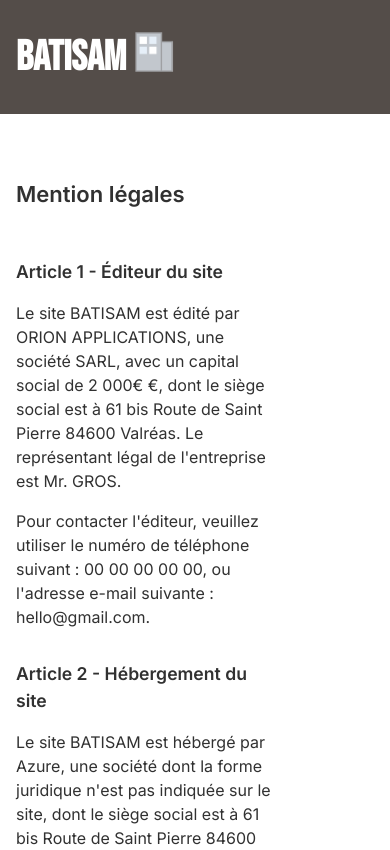
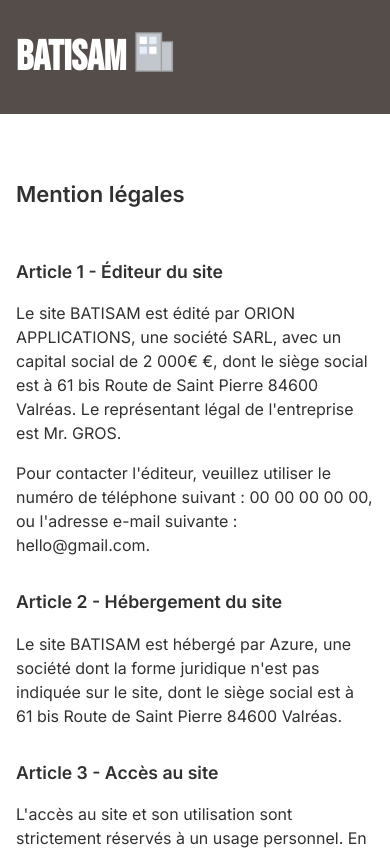
Before and after one commit to mxsgrs/batisam, a Next.js app in the folder batisam-nextjs/: page /mentions-legales in a window 390 px wide. Shown: the top 850 px of the page. Built offline with nearby package versions, Linux system fonts and the light colour scheme.

Commit message:
Mobile max width

```diff
--- a/batisam-nextjs/src/app/mentions-legales/page.tsx
+++ b/batisam-nextjs/src/app/mentions-legales/page.tsx
@@ -8,7 +8,7 @@
 export default function Page() {
     return (
         <div className="max-w-screen-xl mx-auto">
-            <div className="max-w-64 sm:max-w-xl md:max-w-2xl py-16 mx-4">
+            <div className="sm:max-w-xl md:max-w-2xl py-16 mx-4">
                 <h1 className="text-[1.375rem] font-semibold">{"Mention légales"}</h1>
                 <div className="mt-12">
                     <section className="mt-8">
--- a/batisam-nextjs/src/app/politique-de-confidentialite/page.tsx
+++ b/batisam-nextjs/src/app/politique-de-confidentialite/page.tsx
@@ -8,7 +8,7 @@
 export default function Page() {
     return (
         <div className="max-w-screen-xl mx-auto">
-            <div className="max-w-64 sm:max-w-xl md:max-w-2xl py-16 mx-4">
+            <div className="sm:max-w-xl md:max-w-2xl py-16 mx-4">
                 <h1 className="text-xl font-semibold">Politique de confidentialité</h1>
                 <div className="mt-12">
                     <section className="mt-8">
```
